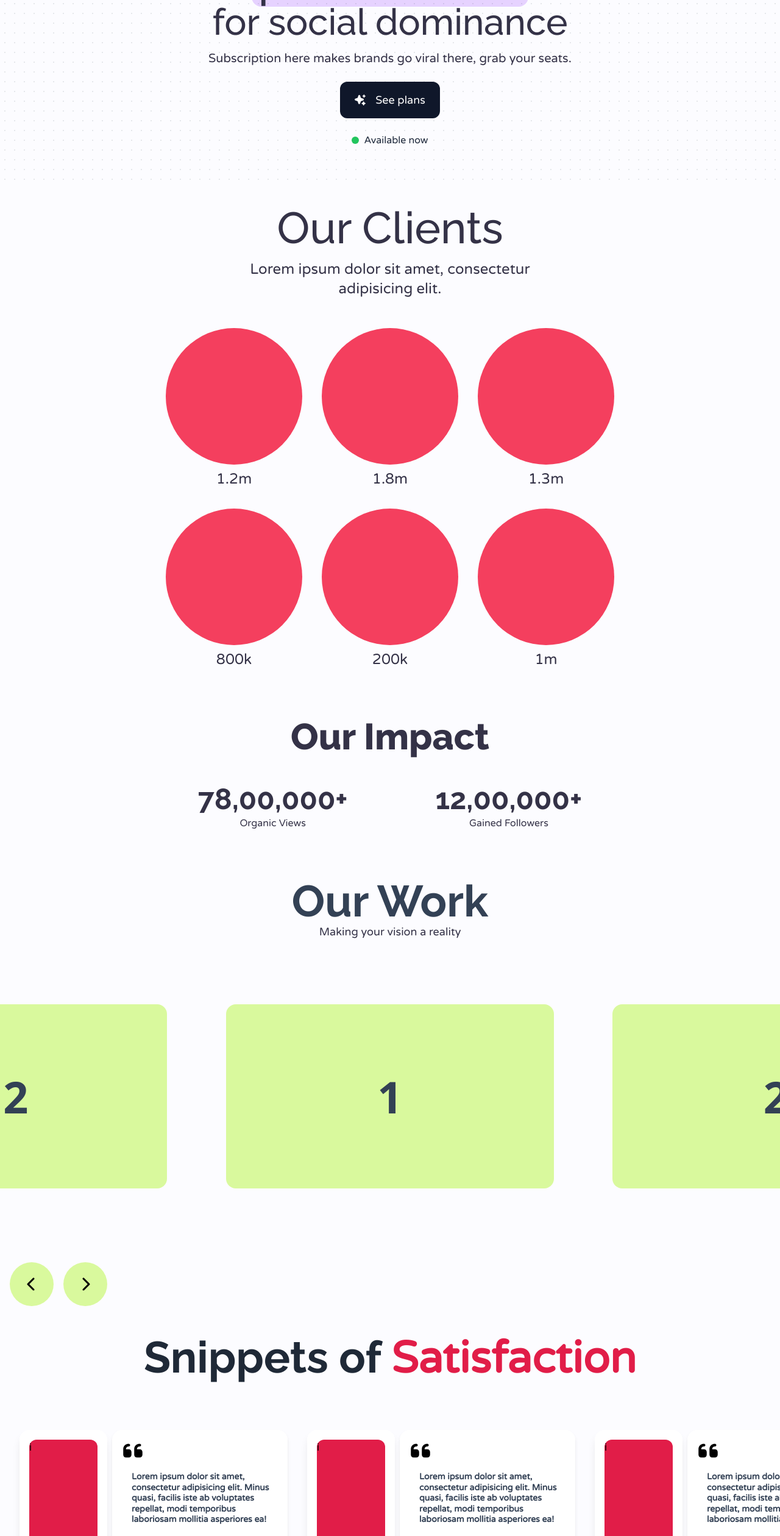
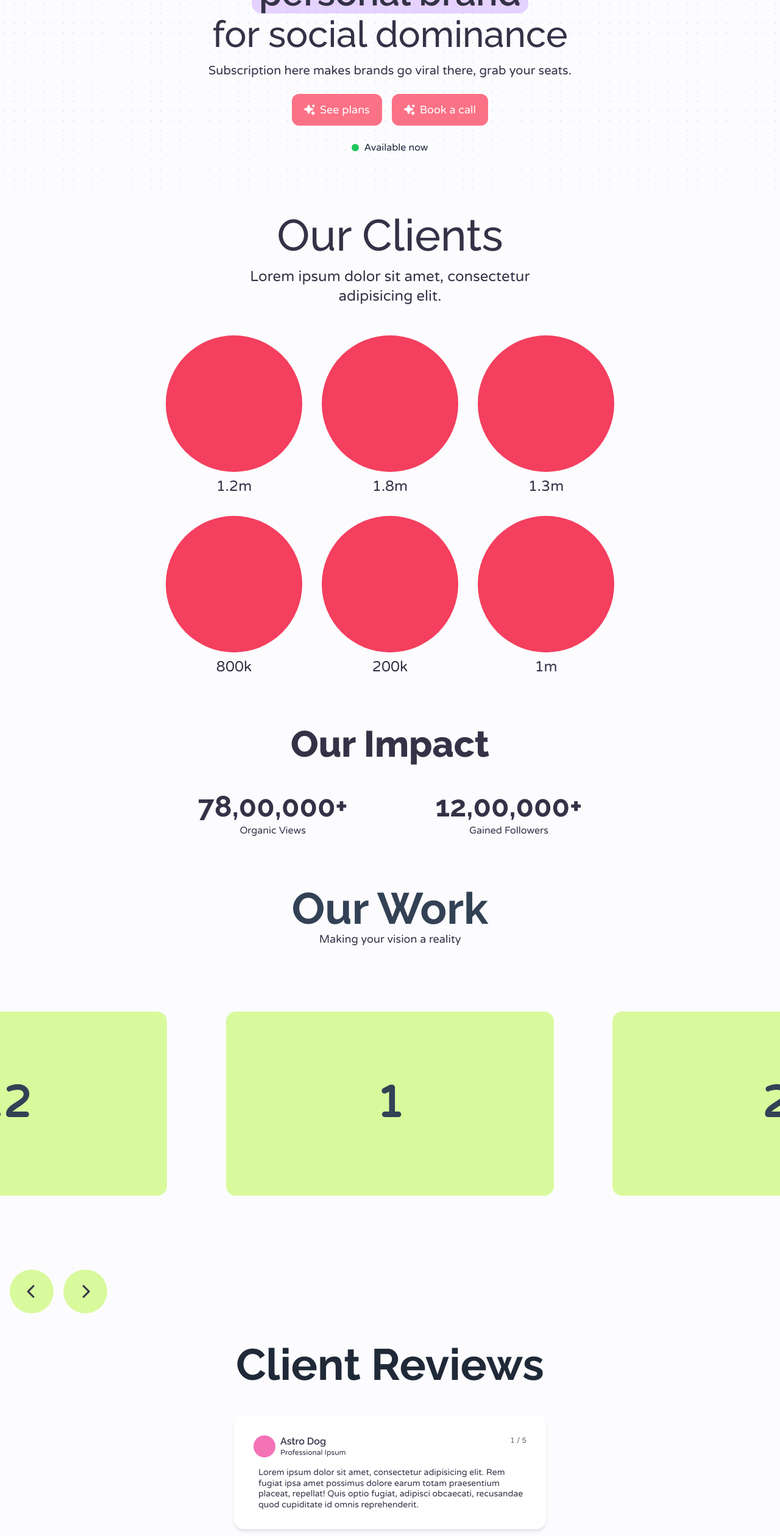
Before and after one commit to JuxtNorth/AgencySite, a React (Vite) app: page / in a window 1280 px wide. Shown: the part 234-2753 px from the top of the page at 61% size. Built offline with nearby package versions, Linux system fonts and the light colour scheme.

Commit message:
Create Testimonial

```diff
--- /dev/null
+++ b/src/components/Testimonial/ClientAvatar.tsx
@@ -0,0 +1,28 @@
+import { FC } from 'react';
+
+export interface ClientAvatarProps {
+	isExpanded: boolean;
+	onClick: () => void;
+}
+
+export const ClientAvatar: FC<ClientAvatarProps> = (props) => {
+	const style = {
+		transform: '',
+		marginLeft: '',
+		marginRight: ''
+	};
+	if (props.isExpanded) {
+		style.transform = `scale(1.2)`;
+		style.marginLeft = '0.5rem';
+		style.marginRight = '0.5rem';
+	}
+	return (
+		<div
+			role="button"
+			tabIndex={0}
+			onClick={props.onClick}
+			className="h-12 w-12 rounded-full bg-pink-400 transition-all"
+			style={style}
+		/>
+	);
+};
--- a/src/components/Testimonial/index.tsx
+++ b/src/components/Testimonial/index.tsx
@@ -1,32 +1,30 @@
 import { FC } from 'react';
-import { Attachment } from './Attachment';
-import { QuoteIcon } from '@/icons';
 
 interface TestimonialProps {}
 
 export const Testimonial: FC<TestimonialProps> = () => {
 	return (
-		<div className="flex gap-2">
-			<Attachment />
-			<article className="w-72 shrink-0 rounded-2xl bg-white p-4 shadow-md">
-				<QuoteIcon className="text-4xl" />
-				<div className="mt-4 h-28 pl-4">
-					<p className="text-sm font-semibold leading-tight text-slate-700">
-						Lorem ipsum dolor sit amet, consectetur adipisicing elit. Minus
-						quasi, facilis iste ab voluptates repellat, modi temporibus
-						laboriosam mollitia asperiores ea!
-					</p>
-				</div>
-				<div className="flex items-center gap-2">
-					<div className="h-9 w-9 rounded-full bg-pink-100" />
-					<div>
-						<h1 className="text-md leading-tight">Kiron Dey</h1>
-						<p className="text-xs leading-tight text-slate-700">
-							Web Developer
-						</p>
+		<article className="w-96 shrink-0 space-y-4 rounded-2xl bg-white p-8 shadow-md md:w-[32rem]">
+			<header className="flex justify-between">
+				<div className="flex gap-2">
+					<div className="h-9 w-9 rounded-full bg-pink-400"></div>
+					<div className="leading-tight">
+						<h1 className="font-semibold">Astro Dog</h1>
+						<p className="text-xs">Professional Ipsum</p>
 					</div>
 				</div>
-			</article>
-		</div>
+				<p className="text-xs text-muted">1 / 5</p>
+			</header>
+			<section>
+				<p className="ml-2 text-sm leading-tight">
+					Lorem ipsum dolor sit amet, consectetur adipisicing elit. Rem fugiat
+					ipsa amet possimus dolore earum totam praesentium placeat, repellat!
+					Quis optio fugiat, adipisci obcaecati, recusandae quod cupiditate id
+					omnis reprehenderit.
+				</p>
+			</section>
+		</article>
 	);
 };
+
+export * from './ClientAvatar';
--- a/src/index.css
+++ b/src/index.css
@@ -34,6 +34,8 @@ a,
 li,
 b,
 i,
+button,
+div,
 span {
 	@apply font-body text-font-primary;
 }
--- a/src/pages/Home/Sections/Hero.tsx
+++ b/src/pages/Home/Sections/Hero.tsx
@@ -3,28 +3,35 @@ import { GlitterIcon } from '@/icons';
 
 export const Hero: FC = () => {
 	return (
-		<header className="flex flex-col items-center gap-6 bg-[radial-gradient(#e5e7eb_1px,transparent_1px)] py-16 [background-size:16px_16px]">
+		<header className="flex h-screen flex-col  items-center gap-6 bg-[radial-gradient(#e5e7eb_1px,transparent_1px)] py-16 pt-36 [background-size:16px_16px] md:h-auto md:pt-16">
 			<div className="w-96 text-center md:w-[48rem]">
 				<h1 className="font-display text-4xl font-medium md:text-6xl">
 					Forging
-					<br />
-					<span className="whitespace-nowrap rounded-2xl bg-purple-200 px-3 font-display font-semibold mix-blend-multiply">
+					<span className="mx-auto mb-1 mt-2 block w-fit whitespace-nowrap rounded-2xl bg-purple-200 px-3 py-1 font-display font-semibold mix-blend-multiply ">
 						personal brand
 					</span>{' '}
-					<br />
 					for social dominance
 				</h1>
 				<p className="mt-4 text-lg leading-tight md:text-xl">
 					Subscription here makes brands go viral there, grab your seats.
 				</p>
 			</div>
+			<div className="flex gap-4">
 				<a
 					href="#pricing"
-				className="block flex items-center justify-center gap-4 rounded-xl bg-slate-900 px-6 py-4 text-lg text-white"
+					className="block flex items-center justify-center gap-2 rounded-xl bg-rose-400 px-5 py-3 text-lg text-white"
 				>
 					<GlitterIcon />
 					See plans
 				</a>
+				<a
+					href="#"
+					className="block flex items-center justify-center gap-2 rounded-xl bg-rose-400 px-5 py-3 text-lg text-white"
+				>
+					<GlitterIcon />
+					Book a call
+				</a>
+			</div>
 			<div className="flex items-center gap-2">
 				<span className="block h-3 w-3 rounded-full bg-green-500">
 					<span className="block h-3 w-3 animate-ping rounded-full bg-green-500"></span>
--- a/src/pages/Home/Sections/Testimonials.tsx
+++ b/src/pages/Home/Sections/Testimonials.tsx
@@ -1,29 +1,28 @@
-import { FC } from 'react';
-import { Testimonial } from '@/components';
+import { FC, useState } from 'react';
+import { Testimonial, ClientAvatar } from '@/components';
+
+const clients = new Array(5).fill(0);
 
 export const Testimonials: FC = () => {
+	const [expandedIndex, setExpandedIndex] = useState(2);
+
 	return (
 		<section className="relative space-y-4 overflow-hidden">
 			<h1 className="my-8 text-center text-4xl font-bold text-gray-800 md:my-12 md:text-7xl">
-				Snippets of{' '}
-				<span className="font-black text-rose-600">Satisfaction</span>
+				Client Reviews
 			</h1>
-			<section className="scrollbar-hidden flex h-fit gap-8 overflow-x-auto p-8">
-				<Testimonial />
-				<Testimonial />
-				<Testimonial />
-				<Testimonial />
-				<Testimonial />
+			<section className="grid place-items-center">
 				<Testimonial />
 			</section>
-			<section className="scrollbar-hidden flex h-fit gap-8 overflow-x-auto p-8">
-				<Testimonial />
-				<Testimonial />
-				<Testimonial />
-				<Testimonial />
-				<Testimonial />
-				<Testimonial />
-			</section>
+			<div className="flex items-center justify-center gap-2 py-4">
+				{clients.map((_, i) => (
+					<ClientAvatar
+						key={i}
+						isExpanded={expandedIndex === i}
+						onClick={() => setExpandedIndex(i)}
+					/>
+				))}
+			</div>
 		</section>
 	);
 };
--- a/tailwind.config.js
+++ b/tailwind.config.js
@@ -10,7 +10,7 @@ export default {
 			colors: {
 				background: '#FCFCFF',
 				'font-primary': '#343247',
-				'font-muted': '#444444'
+				muted: '#666666'
 			},
 			keyframes: {
 				'accordion-down': {
```
Lines whose indentation alone changed are shown as unchanged.
